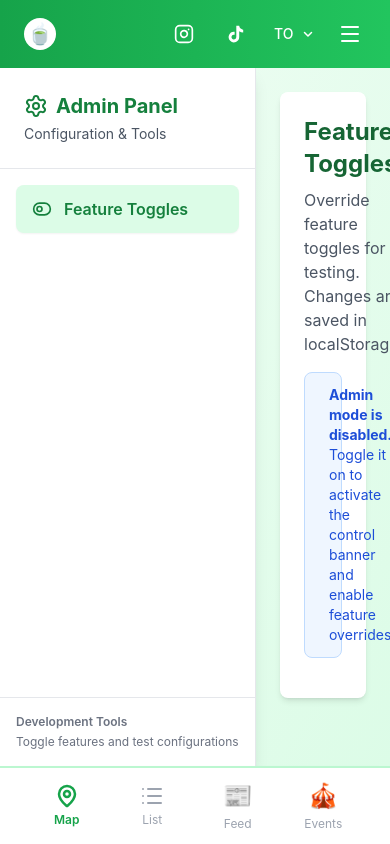
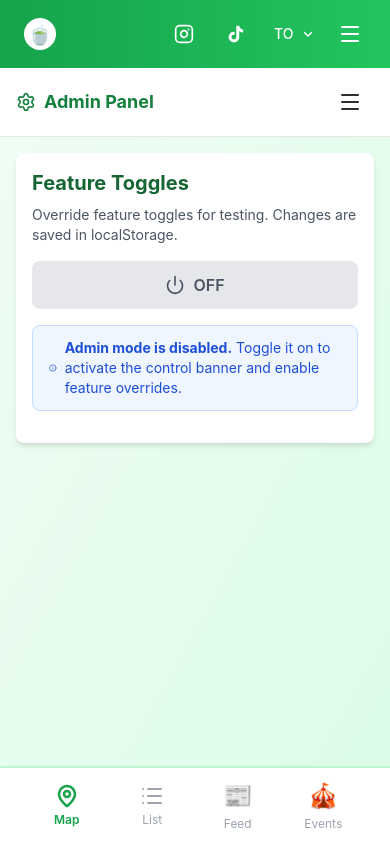
Before and after one commit to keving3ng/matchamap, a React (Vite) app: page /admin in a window 390 px wide. Built offline with nearby package versions, Linux system fonts and the light colour scheme.

Commit message:
mobile version of admin layouts

```diff
--- a/src/components/admin/AdminLayout.tsx
+++ b/src/components/admin/AdminLayout.tsx
@@ -1,6 +1,6 @@
-import React from 'react'
+import React, { useState } from 'react'
 import { useNavigate, useLocation } from 'react-router-dom'
-import { Settings, ToggleLeft } from 'lucide-react'
+import { Settings, ToggleLeft, Menu, X } from 'lucide-react'
 
 interface AdminLayoutProps {
   children: React.ReactNode
@@ -32,6 +32,7 @@ const navItems: NavItem[] = [
 export const AdminLayout: React.FC<AdminLayoutProps> = ({ children }) => {
   const navigate = useNavigate()
   const location = useLocation()
+  const [mobileMenuOpen, setMobileMenuOpen] = useState(false)
 
   const isActive = (path: string) => {
     if (path === '/admin') {
@@ -41,11 +42,27 @@ export const AdminLayout: React.FC<AdminLayoutProps> = ({ children }) => {
   }
 
   return (
-    <div className="flex-1 overflow-hidden bg-gradient-to-br from-green-50 to-green-100 flex">
-      {/* Sidebar Navigation */}
-      <div className="w-64 bg-white border-r border-gray-200 shadow-lg flex flex-col">
-        {/* Sidebar Header */}
-        <div className="p-6 border-b border-gray-200">
+    <div className="flex-1 overflow-hidden bg-gradient-to-br from-green-50 to-green-100 flex flex-col md:flex-row">
+      {/* Mobile Header */}
+      <div className="md:hidden bg-white border-b border-gray-200 px-4 py-3 flex items-center justify-between">
+        <div className="flex items-center gap-2 text-green-700">
+          <Settings size={20} />
+          <h2 className="text-lg font-bold">Admin Panel</h2>
+        </div>
+        <button
+          onClick={() => setMobileMenuOpen(!mobileMenuOpen)}
+          className="p-2 hover:bg-gray-100 rounded-lg transition"
+        >
+          {mobileMenuOpen ? <X size={24} /> : <Menu size={24} />}
+        </button>
+      </div>
+
+      {/* Sidebar Navigation - Hidden on mobile unless menu is open */}
+      <div className={`${
+        mobileMenuOpen ? 'flex' : 'hidden'
+      } md:flex w-full md:w-64 bg-white border-r border-gray-200 shadow-lg flex-col`}>
+        {/* Sidebar Header - Desktop only */}
+        <div className="hidden md:block p-6 border-b border-gray-200">
           <div className="flex items-center gap-2 text-green-700">
             <Settings size={24} />
             <h2 className="text-xl font-bold">Admin Panel</h2>
@@ -61,7 +78,10 @@ export const AdminLayout: React.FC<AdminLayoutProps> = ({ children }) => {
             {navItems.map((item) => (
               <li key={item.id}>
                 <button
-                  onClick={() => navigate(item.path)}
+                  onClick={() => {
+                    navigate(item.path)
+                    setMobileMenuOpen(false)
+                  }}
                   className={`w-full flex items-center gap-3 px-4 py-3 rounded-lg transition-all ${
                     isActive(item.path)
                       ? 'bg-green-100 text-green-700 font-semibold shadow-sm'
--- a/src/components/admin/FeatureTogglesPage.tsx
+++ b/src/components/admin/FeatureTogglesPage.tsx
@@ -43,14 +43,14 @@ export const FeatureTogglesPage: React.FC = () => {
   }
 
   return (
-    <div className="p-6">
+    <div className="p-4 md:p-6">
       <div className="max-w-4xl mx-auto">
         {/* Header */}
-        <div className="bg-white rounded-lg shadow-md p-6 mb-6">
-          <div className="flex items-center justify-between mb-4">
+        <div className="bg-white rounded-lg shadow-md p-4 md:p-6 mb-4 md:mb-6">
+          <div className="flex flex-col md:flex-row md:items-center md:justify-between gap-4 mb-4">
             <div>
-              <h1 className="text-2xl font-bold text-green-800 mb-2">Feature Toggles</h1>
-              <p className="text-gray-600">
+              <h1 className="text-xl md:text-2xl font-bold text-green-800 mb-2">Feature Toggles</h1>
+              <p className="text-sm md:text-base text-gray-600">
                 Override feature toggles for testing. Changes are saved in localStorage.
               </p>
             </div>
@@ -58,14 +58,15 @@ export const FeatureTogglesPage: React.FC = () => {
             {/* Admin Mode Toggle */}
             <button
               onClick={() => setAdminModeActive(!adminModeActive)}
-              className={`flex items-center gap-2 px-4 py-3 rounded-lg font-semibold transition-all ${
+              className={`flex items-center justify-center gap-2 px-4 py-3 rounded-lg font-semibold transition-all whitespace-nowrap ${
                 adminModeActive
                   ? 'bg-green-500 text-white hover:bg-green-600 shadow-md'
                   : 'bg-gray-200 text-gray-600 hover:bg-gray-300'
               }`}
             >
               <Power size={20} />
-              {adminModeActive ? 'Admin Mode: ON' : 'Admin Mode: OFF'}
+              <span className="hidden sm:inline">{adminModeActive ? 'Admin Mode: ON' : 'Admin Mode: OFF'}</span>
+              <span className="sm:hidden">{adminModeActive ? 'ON' : 'OFF'}</span>
             </button>
           </div>
 
@@ -81,17 +82,17 @@ export const FeatureTogglesPage: React.FC = () => {
           {adminModeActive && (
             <>
               {/* Environment Selector */}
-              <div className="flex items-center gap-4 mb-4">
-                <label className="font-medium text-gray-700">Environment:</label>
+              <div className="flex flex-col sm:flex-row sm:items-center gap-2 sm:gap-4 mb-4">
+                <label className="font-medium text-gray-700 text-sm sm:text-base">Environment:</label>
                 <select
                   value={environment}
                   onChange={(e) => setEnvironment(e.target.value as 'dev' | 'prod')}
-                  className="px-4 py-2 border border-gray-300 rounded-lg focus:ring-2 focus:ring-green-500 focus:border-transparent"
+                  className="px-4 py-2 border border-gray-300 rounded-lg focus:ring-2 focus:ring-green-500 focus:border-transparent text-sm sm:text-base"
                 >
                   <option value="dev">Development</option>
                   <option value="prod">Production</option>
                 </select>
-                <span className="text-sm text-gray-500">
+                <span className="text-xs sm:text-sm text-gray-500">
                   (Actual: {currentEnv})
                 </span>
               </div>
@@ -100,7 +101,7 @@ export const FeatureTogglesPage: React.FC = () => {
               {Object.keys(featureOverrides).length > 0 && (
                 <button
                   onClick={clearAllOverrides}
-                  className="flex items-center gap-2 px-4 py-2 bg-red-500 text-white rounded-lg hover:bg-red-600 transition"
+                  className="flex items-center justify-center gap-2 px-4 py-2 bg-red-500 text-white rounded-lg hover:bg-red-600 transition text-sm sm:text-base w-full sm:w-auto"
                 >
                   <RotateCcw size={16} />
                   Clear All Overrides ({Object.keys(featureOverrides).length})
@@ -124,26 +125,26 @@ export const FeatureTogglesPage: React.FC = () => {
               return (
                 <div
                 key={featureName}
-                className={`bg-white rounded-lg shadow-md p-4 transition ${
+                className={`bg-white rounded-lg shadow-md p-3 md:p-4 transition ${
                   hasOverride ? 'ring-2 ring-orange-400' : ''
                 } ${isLocked ? 'opacity-50' : ''}`}
               >
-                <div className="flex items-center justify-between mb-2">
+                <div className="flex flex-col gap-3">
                   <div className="flex-1">
-                    <h3 className="font-semibold text-gray-800 mb-1 flex items-center gap-2">
-                      {featureName}
+                    <h3 className="font-semibold text-gray-800 mb-2 flex flex-wrap items-center gap-2 text-sm md:text-base">
+                      <span className="break-all">{featureName}</span>
                       {isProtected && (
-                        <span className="text-xs bg-yellow-100 text-yellow-800 px-2 py-1 rounded">
+                        <span className="text-xs bg-yellow-100 text-yellow-800 px-2 py-1 rounded whitespace-nowrap">
                           Protected
                         </span>
                       )}
                     </h3>
-                    <div className="flex items-center gap-2 text-sm">
+                    <div className="flex flex-col sm:flex-row sm:items-center gap-2 text-xs sm:text-sm">
                       <span className="text-gray-600">
                         Config ({environment}):
                       </span>
                       <span
-                        className={`px-2 py-1 rounded ${
+                        className={`px-2 py-1 rounded inline-block ${
                           configValue
                             ? 'bg-green-100 text-green-800'
                             : 'bg-gray-100 text-gray-800'
@@ -154,12 +155,12 @@ export const FeatureTogglesPage: React.FC = () => {
 
                       {hasOverride && (
                         <>
-                          <span className="text-gray-400">→</span>
+                          <span className="text-gray-400 hidden sm:inline">→</span>
                           <span className="text-orange-600 font-medium">
                             Override:
                           </span>
                           <span
-                            className={`px-2 py-1 rounded ${
+                            className={`px-2 py-1 rounded inline-block ${
                               overrideValue
                                 ? 'bg-orange-100 text-orange-800'
                                 : 'bg-gray-100 text-gray-800'
@@ -172,10 +173,10 @@ export const FeatureTogglesPage: React.FC = () => {
                     </div>
                   </div>
 
-                  <div className="flex items-center gap-2">
+                  <div className="flex flex-wrap items-center gap-2">
                     {/* Current Status Indicator */}
                     <div
-                      className={`w-3 h-3 rounded-full ${
+                      className={`w-3 h-3 rounded-full flex-shrink-0 ${
                         effectiveValue ? 'bg-green-500' : 'bg-gray-400'
                       }`}
                       title={effectiveValue ? 'Active' : 'Inactive'}
@@ -185,7 +186,7 @@ export const FeatureTogglesPage: React.FC = () => {
                     <button
                       onClick={() => handleToggle(featureName)}
                       disabled={isLocked}
-                      className={`px-4 py-2 rounded-lg font-medium transition ${
+                      className={`flex-1 sm:flex-none px-3 sm:px-4 py-2 rounded-lg font-medium transition text-xs sm:text-sm ${
                         isLocked
                           ? 'bg-gray-300 text-gray-500 cursor-not-allowed'
                           : hasOverride
@@ -201,7 +202,7 @@ export const FeatureTogglesPage: React.FC = () => {
                     {hasOverride && !isLocked && (
                       <button
                         onClick={() => handleClearOverride(featureName)}
-                        className="px-4 py-2 bg-gray-200 text-gray-700 rounded-lg hover:bg-gray-300 transition"
+                        className="flex-1 sm:flex-none px-3 sm:px-4 py-2 bg-gray-200 text-gray-700 rounded-lg hover:bg-gray-300 transition text-xs sm:text-sm"
                       >
                         Clear
                       </button>
```
